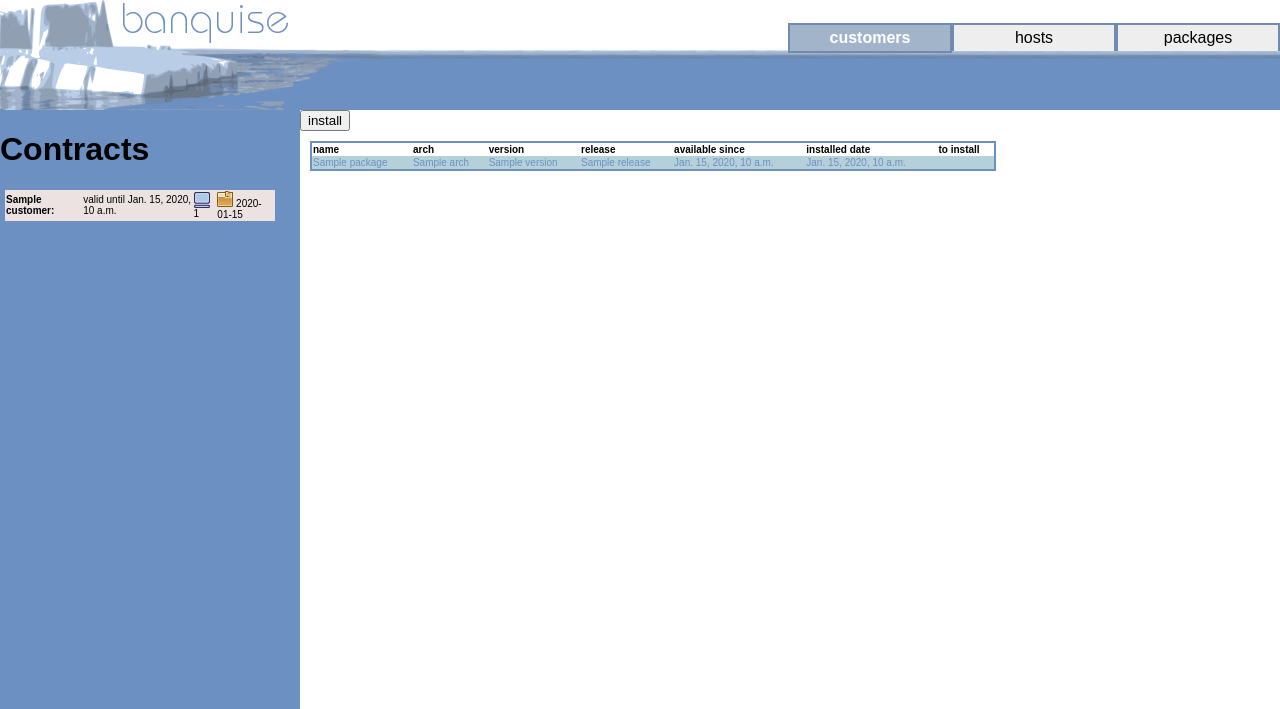
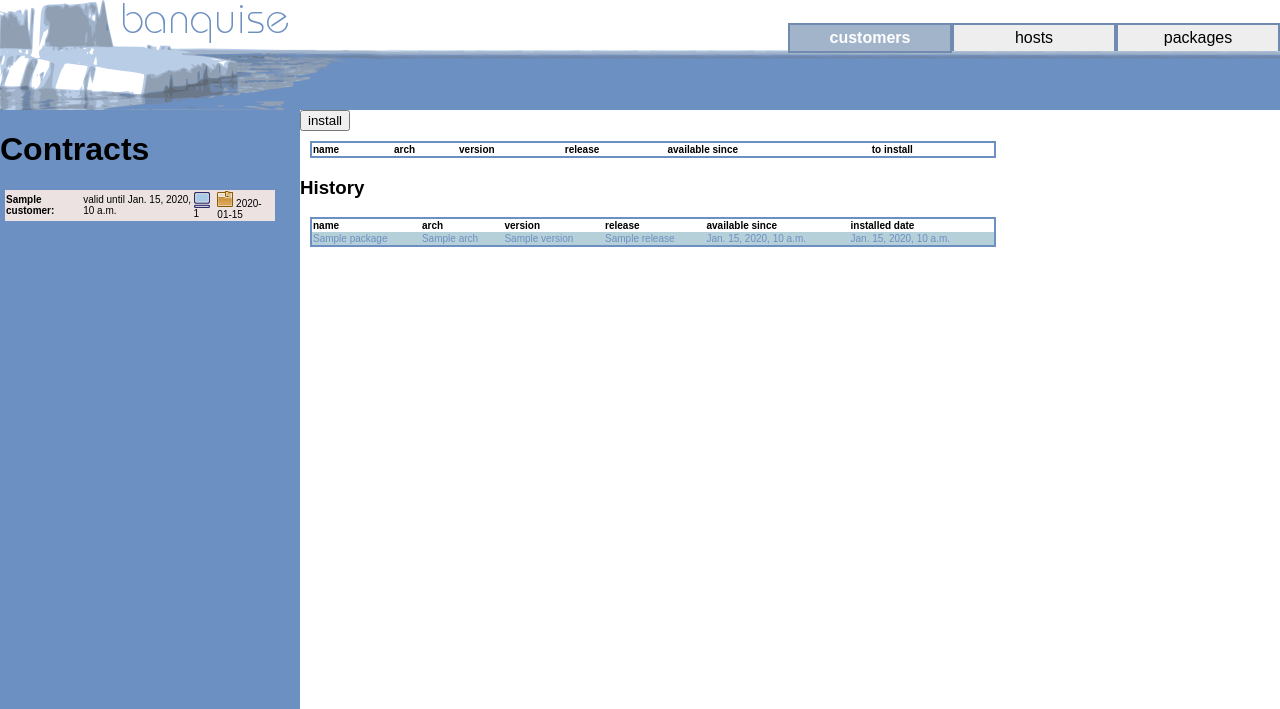
Before and after one commit to lefred/banquise, a Django app: template web/templates/packages.html in a window 1280 px wide. Shown: the top 709 px of the page. Run offline with Django 3.2, Linux system fonts and the light colour scheme; the template is opened without the code that fills it: most values are stand-ins (such as "Sample title", 1, 10 or a date in 2020); lists and menus that the app fills with data are empty.

```diff
--- a/web/models.py
+++ b/web/models.py
@@ -62,6 +62,7 @@ class ServerPackages(models.Model):
     date_available = models.DateTimeField(blank=True,null=True)
     date_installed = models.DateTimeField(blank=True,null=True)
     to_install = models.BooleanField()
+    package_skipped = models.BooleanField()
 
     def __str__(self):
        return str(self.package) + '-' + str(self.host)
--- a/web/templates/packages.html
+++ b/web/templates/packages.html
@@ -11,19 +11,16 @@
         <th>version</th>
         <th>release</th>
         <th>available since</th>
-        <th>installed date</th>
         <th>to install</th>
     </tr>
 
     {% for pack in packages|dictsort:"package.name" %}
-    {% if not pack.date_installed %} <tr class='packagestoinstall'> {% endif %}
-    {% if pack.date_installed %} <tr class='packagesinstalled'> {% endif %}
+    {% if not pack.date_installed %} <tr class='packagestoinstall'>
         <td>{{ pack.package.name }}</td>
         <td>{{ pack.package.arch }}</td>
         <td>{{ pack.package.version }}</td>
         <td>{{ pack.package.release }}</td>
         <td>{{ pack.date_available }}</td>
-        <td>{{ pack.date_installed }}</td>
         <td>{% if not pack.date_installed %}
             {% if not pack.to_install %}
             <input type="checkbox" value="{{ pack.id }}" name="to_install" />
@@ -32,8 +29,32 @@
             {% endif %}
             {% endif %}</td>
     </tr>
+    {% endif %}
    {% endfor %}
 </table>
 </form>
+<h3>History</h3>
+<table>
+    <tr>
+        <th>name</th>
+        <th>arch</th>
+        <th>version</th>
+        <th>release</th>
+        <th>available since</th>
+        <th>installed date</th>
+    </tr>
+
+    {% for pack in packages|dictsort:"package.name" %}
+    {% if pack.date_installed %} <tr class='packagesinstalled'>
+        <td>{{ pack.package.name }}</td>
+        <td>{{ pack.package.arch }}</td>
+        <td>{{ pack.package.version }}</td>
+        <td>{{ pack.package.release }}</td>
+        <td>{{ pack.date_available }}</td>
+        <td>{{ pack.date_installed }}</td>
+    </tr>
+    {% endif %}
+   {% endfor %}
+</table>
 </div>
 {% endblock %}
```
Also changed, not shown: web/views.py (+26 -3 lines).
